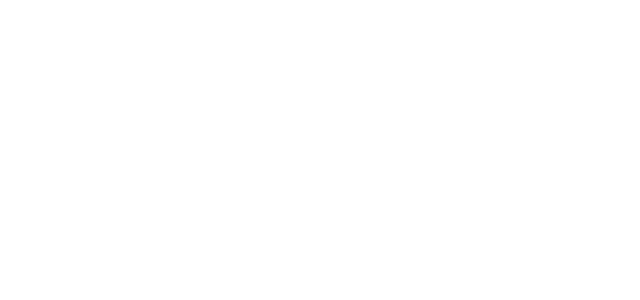
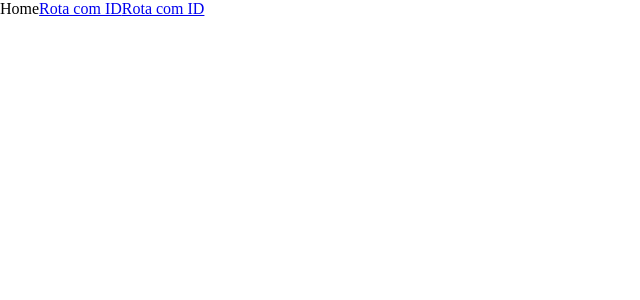
Before and after one commit to matheusgrodrigues/rater-app, a React (Create React App) app: page / in a window 1280 px wide. Shown: the top 300 px of the page, without its empty margins (0-640 px from the left). Built offline with nearby package versions, Linux system fonts and the light colour scheme.

Commit message:
Instando e configurando react-router-dom

```diff
--- /dev/null
+++ b/src/app/Home/index.tsx
@@ -0,0 +1,5 @@
+function Home() {
+   return <>Home</>;
+}
+
+export default Home;
--- /dev/null
+++ b/src/app/global-error.tsx
@@ -0,0 +1,17 @@
+import { ErrorResponse, useRouteError } from "react-router-dom";
+
+export default function GlobalError() {
+   const error = useRouteError() as ErrorResponse & { message: string };
+
+   // TODO: personalizar estilos da pagina de erro global.
+
+   return (
+      <div>
+         <h1>Oops!</h1>
+         <p>Sorry, an unexpected error has occurred.</p>
+         <p>
+            <i>{error.statusText || error.message}</i>
+         </p>
+      </div>
+   );
+}
--- /dev/null
+++ b/src/app/layout.tsx
@@ -0,0 +1,13 @@
+import { Outlet } from "react-router";
+import { Link } from "react-router-dom";
+
+export default function RootLayout() {
+   return (
+      <>
+         <Outlet />
+
+         <Link to={"/"}>Rota com ID</Link>
+         <Link to={"/sdaf"}>Rota com ID</Link>
+      </>
+   );
+}
--- a/src/index.css
+++ b/src/index.css
@@ -1,13 +1,7 @@
-body {
-  margin: 0;
-  font-family: -apple-system, BlinkMacSystemFont, 'Segoe UI', 'Roboto', 'Oxygen',
-    'Ubuntu', 'Cantarell', 'Fira Sans', 'Droid Sans', 'Helvetica Neue',
-    sans-serif;
-  -webkit-font-smoothing: antialiased;
-  -moz-osx-font-smoothing: grayscale;
+html {
+   font-size: 16px;
 }
 
-code {
-  font-family: source-code-pro, Menlo, Monaco, Consolas, 'Courier New',
-    monospace;
+body {
+   margin: 0;
 }
--- a/src/index.tsx
+++ b/src/index.tsx
@@ -3,16 +3,31 @@
 import { createBrowserRouter, RouterProvider } from "react-router-dom";
 
 import "./index.css";
-import App from "./pages/Home";
+
+import GlobalError from "./app/global-error";
+import RootLayout from "./app/layout";
+import App from "./app/Home";
 
 const router = createBrowserRouter([
    {
-      element: <></>,
+      errorElement: <GlobalError />,
+      element: <RootLayout />,
       path: "/",
+      children: [
+         {
+            index: true,
+            element: <App />,
+         },
+         {
+            element: <>rota filha</>,
+            path: "/:id",
+         },
+      ],
    },
 ]);
 
 const root = ReactDOM.createRoot(document.getElementById("root") as HTMLElement);
+
 root.render(
    <React.StrictMode>
       <RouterProvider router={router} />
--- a/src/pages/Home/App.css
+++ /dev/null
@@ -1,3 +0,0 @@
-html {
-   font-size: 16px;
-}
```
Also changed, not shown: src/pages/Home/index.tsx (deleted, +0 -20 lines), src/pages/Home/logo.svg (deleted), 1 other file (tests, documents, lock files or other folders).
